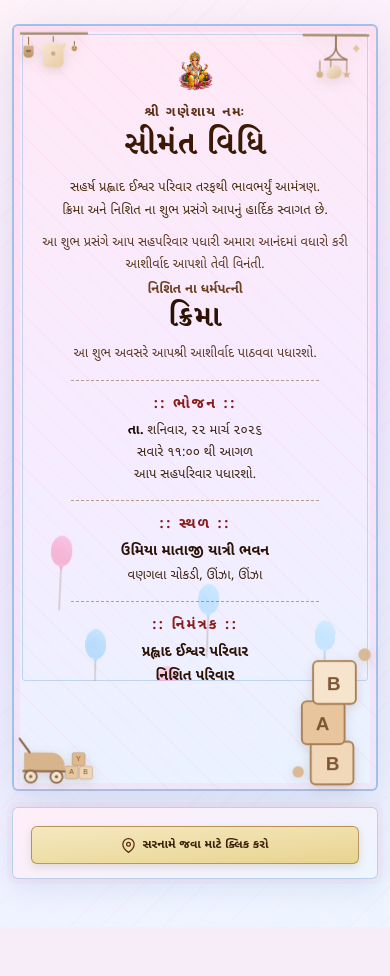
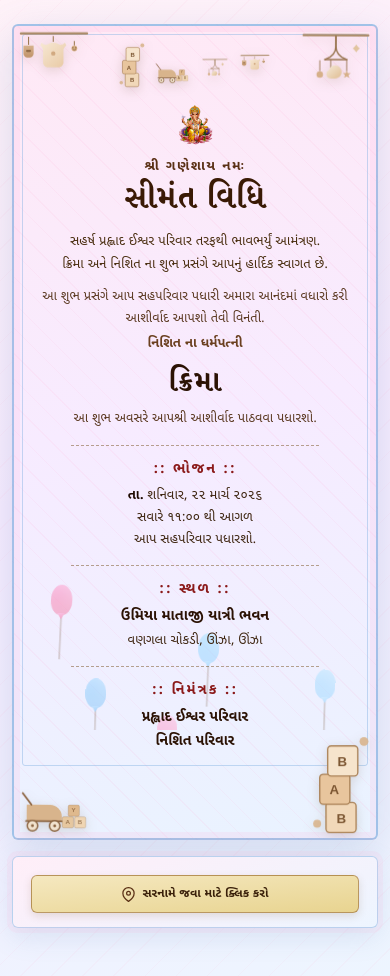
Before and after one commit to buildwebproject/baby-shower, a PHP site: page / in a window 390 px wide. Before the commit the page ends 905 px from the top, so only its background shows below. Run offline with PHP 8.4, Linux system fonts and the light colour scheme; some web fonts are replaced.

Commit message:
added updated code

```diff
--- a/data.php
+++ b/data.php
@@ -47,5 +47,5 @@ return [
     'rsvp_enabled' => false,
     'qr_enabled' => true,
 
-    'whatsapp_message' => 'સ્નેહભર્યું આમંત્રણ: આપ સહપરિવાર સીમંત વિધિમાં અવશ્ય પધારશો.',
+    'whatsapp_message' => 'સ્નેહભર્યું આમંત્રણ: સીમંત વિધિ પ્રસંગે તા. ૨૨ માર્ચ ૨૦૨૬, સવારે ૧૧:૦૦ થી, ઉમિયા માતાજી યાત્રી ભવન, ઊંઝા ખાતે આપ સહપરિવાર અવશ્ય પધારશો.',
 ];
--- a/index.php
+++ b/index.php
@@ -120,12 +120,28 @@ if ($inviters === []) {
 $phoneDisplay    = (string)($invitation['contact_phone']    ?? '');
 $phoneDial       = preg_replace('/[^0-9+]/', '', $phoneDisplay) ?: '';
 $mapsUrl         = (string)($invitation['google_maps_url']  ?? '#');
-$whatsAppMessage = (string)($invitation['whatsapp_message'] ?? '');
+$whatsAppMessage = trim((string)($invitation['whatsapp_message'] ?? ''));
 
-$ogTitle      = $title;
-$ogDescription = 'ભાવભર્યું આમંત્રણ';
+$ogTitle = trim($title) !== '' ? trim($title) : 'સીમંત વિધિ (બેબી શાવર)';
+$ogDescriptionParts = ['આપ સહપરિવારને હાર્દિક આમંત્રણ'];
+if ($dateText !== '') $ogDescriptionParts[] = 'તા. ' . $dateText;
+if ($timeText !== '') $ogDescriptionParts[] = $timeText;
+if ($venueName !== '') $ogDescriptionParts[] = 'સ્થળ: ' . $venueName;
+$ogDescription = implode(' | ', $ogDescriptionParts);
+if ($ogDescription === '') $ogDescription = 'ભાવભર્યું આમંત્રણ';
+if (function_exists('mb_strimwidth')) {
+    $ogDescription = mb_strimwidth($ogDescription, 0, 190, '…', 'UTF-8');
+}
+
+$ogImageAlt = trim($ogTitle . ($motherName !== '' ? ' - ' . $motherName : '') . ' આમંત્રણ કાર્ડ');
+if ($ogImageAlt === '') $ogImageAlt = 'સીમંત વિધિ આમંત્રણ કાર્ડ';
+
+if ($whatsAppMessage === '') {
+    $whatsAppMessage = $ogTitle . ' - ' . $ogDescription;
+}
 $scriptBase   = rtrim(str_replace('\\', '/', dirname($_SERVER['SCRIPT_NAME'] ?? '')), '/');
-$ogImageUrl   = baseUrl() . $scriptBase . '/share-image.php';
+$ogImageVersion = (string)(@filemtime(__DIR__ . '/data.php') ?: time());
+$ogImageUrl   = baseUrl() . $scriptBase . '/share-image.php?v=' . rawurlencode($ogImageVersion);
 
 $flash  = ['type' => '', 'message' => ''];
 $old    = ['name' => '', 'mobile' => '', 'guests' => '1'];
@@ -194,19 +210,25 @@ if ($qrEnabled) {
     <meta name="viewport" content="width=device-width, initial-scale=1">
     <title><?php echo e($ogTitle); ?></title>
     <meta name="description" content="<?php echo e($ogDescription); ?>">
+    <link rel="canonical" href="<?php echo e($currentPageUrl); ?>">
     <meta property="og:type"              content="website">
+    <meta property="og:site_name"         content="Simant Invitation">
+    <meta property="og:locale"            content="gu_IN">
     <meta property="og:title"             content="<?php echo e($ogTitle); ?>">
     <meta property="og:description"       content="<?php echo e($ogDescription); ?>">
+    <meta property="og:image:url"         content="<?php echo e($ogImageUrl); ?>">
     <meta property="og:image"             content="<?php echo e($ogImageUrl); ?>">
     <meta property="og:image:secure_url"  content="<?php echo e($ogImageUrl); ?>">
     <meta property="og:image:type"        content="image/png">
     <meta property="og:image:width"       content="1200">
     <meta property="og:image:height"      content="630">
+    <meta property="og:image:alt"         content="<?php echo e($ogImageAlt); ?>">
     <meta property="og:url"               content="<?php echo e($currentPageUrl); ?>">
     <meta name="twitter:card"             content="summary_large_image">
     <meta name="twitter:title"            content="<?php echo e($ogTitle); ?>">
     <meta name="twitter:description"      content="<?php echo e($ogDescription); ?>">
     <meta name="twitter:image"            content="<?php echo e($ogImageUrl); ?>">
+    <meta name="twitter:image:alt"        content="<?php echo e($ogImageAlt); ?>">
 
     <!-- Gujarati + Elegant Display fonts -->
     <link href="https://fonts.googleapis.com/css2?family=Hind+Vadodara:wght@300;400;500;600;700&family=Tiro+Devanagari+Sanskrit:ital@0;1&family=Noto+Serif+Gujarati:wght@400;500;600;700;800&display=swap" rel="stylesheet">
@@ -389,6 +411,32 @@ if ($qrEnabled) {
             padding: 20px 32px 20px;
         }
 
+        /* Top toy strip */
+        .toy-strip {
+            display: flex;
+            justify-content: center;
+            align-items: flex-end;
+            gap: 10px;
+            margin: 0 auto 8px;
+            pointer-events: none;
+        }
+
+        .toy-strip img {
+            display: block;
+            object-fit: contain;
+            filter: drop-shadow(0 3px 6px rgba(80, 50, 10, 0.18));
+        }
+
+        .toy-1 { width: 34px; animation: toyFloat 6.2s ease-in-out infinite; }
+        .toy-2 { width: 46px; animation: toyFloat 7.1s ease-in-out infinite 0.6s; }
+        .toy-3 { width: 36px; animation: toyFloat 6.8s ease-in-out infinite 1.2s; }
+        .toy-4 { width: 40px; animation: toyFloat 7.5s ease-in-out infinite 0.9s; }
+
+        @keyframes toyFloat {
+            0%, 100% { transform: translateY(0) rotate(0deg); }
+            50% { transform: translateY(-4px) rotate(-1deg); }
+        }
+
         /* Ganesh Icon */
         .ganesh-wrap {
             margin: 0 auto 4px;
@@ -433,7 +481,7 @@ if ($qrEnabled) {
             font-size: clamp(0.82rem, 2.6vw, 0.9rem);
             color: #6b4020;
             font-weight: 600;
-            margin-bottom: 4px;
+            margin-bottom: 15px;
         }
 
         /* Mother's name – big display */
@@ -634,11 +682,18 @@ if ($qrEnabled) {
         /* ── Responsive ──────────────────────────── */
         @media (max-width: 420px) {
             .orn-tl, .orn-tr { width: 80px; }
-            .orn-bl, .orn-br { width: 88px; }
+            .orn-bl { width: 76px; left: 4px; bottom: 2px; }
+            .orn-br { width: 62px; right: 4px; bottom: 2px; }
             .balloon { width: 24px; height: 34px; }
+            .toy-strip { gap: 8px; margin-bottom: 6px; }
+            .toy-1 { width: 28px; }
+            .toy-2 { width: 38px; }
+            .toy-3 { width: 30px; }
+            .toy-4 { width: 34px; }
             .card-content { padding: 14px 16px 16px; }
             .btn-row { grid-template-columns: 1fr; }
-            .inv-card { padding-bottom: 80px; }
+            .inv-card { padding-bottom: 64px; overflow: hidden; }
+            .inv-card::before { bottom: 72px; }
         }
 
         @media (prefers-reduced-motion: reduce) {
@@ -680,6 +735,13 @@ if ($qrEnabled) {
         <img src="assets/images/alphabet-blocks.svg"       alt="" class="orn orn-br">
 
         <div class="card-content">
+
+            <div class="toy-strip" aria-hidden="true">
+                <img src="assets/images/alphabet-blocks.svg"      alt="" class="toy-1">
+                <img src="assets/images/baby-stroller-blocks.svg" alt="" class="toy-2">
+                <img src="assets/images/baby-mobile.svg"          alt="" class="toy-3">
+                <img src="assets/images/baby-clothes.svg"         alt="" class="toy-4">
+            </div>
 
             <!-- Ganesh -->
             <div class="ganesh-wrap">
```
Also changed, not shown: README.md, storage/qr.png, storage/share-preview.png (added), 1 other file.
